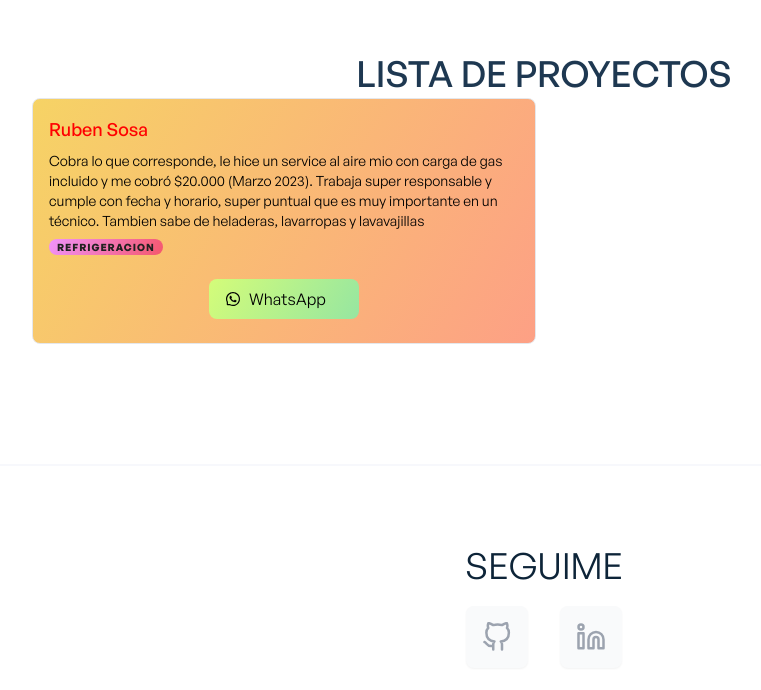
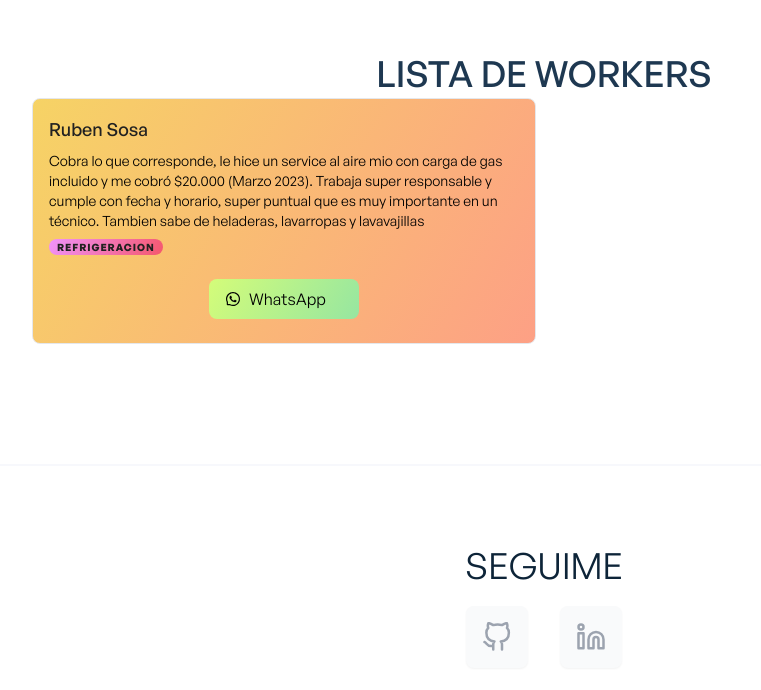
Before and after one commit to Itsjuanit/yaoficio, a React (Create React App) app: page / in a window 1280 px wide. Shown: the part 946-1636 px from the top of the page, without its empty margins (96-857 px from the left). Built offline with nearby package versions, Linux system fonts and the light colour scheme.

Commit message:
Se realizaron diferentes cambios en la logica de los tags

```diff
--- a/public/index.html
+++ b/public/index.html
@@ -24,7 +24,7 @@
       work correctly both with client-side routing and a non-root public URL.
       Learn how to configure a non-root public URL by running `npm run build`.
     -->
-    <title>React App</title>
+    <title>PROAPP</title>
   </head>
   <body>
     <noscript>You need to enable JavaScript to run this app.</noscript>
--- a/src/components/projects/ProjectsGrid.jsx
+++ b/src/components/projects/ProjectsGrid.jsx
@@ -30,7 +30,7 @@ const ProjectsGrid = () => {
       {/* <TagFilter items={projects} /> */}
       <div className="text-center">
         <p className="font-general-medium text-2xl sm:text-4xl mb-1 text-ternary-dark dark:text-ternary-light">
-          LISTA DE PROYECTOS
+          LISTA DE WORKERS
         </p>
       </div>
       <div className="grid grid-cols-1 sm:grid-cols-2 lg:grid-cols-4 gap-4 max-w-screen-lg mx-auto">
@@ -44,8 +44,8 @@ const ProjectsGrid = () => {
               }}
             >
               <h3
-                className="font-medium text-lg mb-2"
-                style={{ color: "#FF0000" }}
+                className="font-medium text-lg mb-2 font-bold"
+                style={{ color: "#212121" }}
               >
                 {project.title}
               </h3>
```
